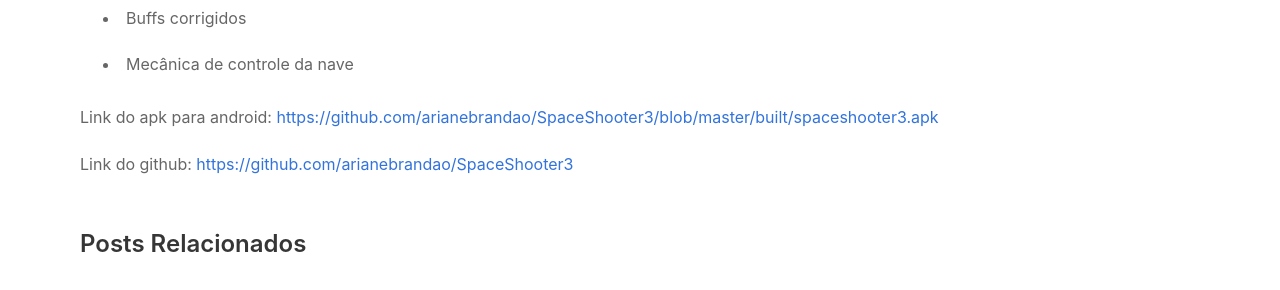
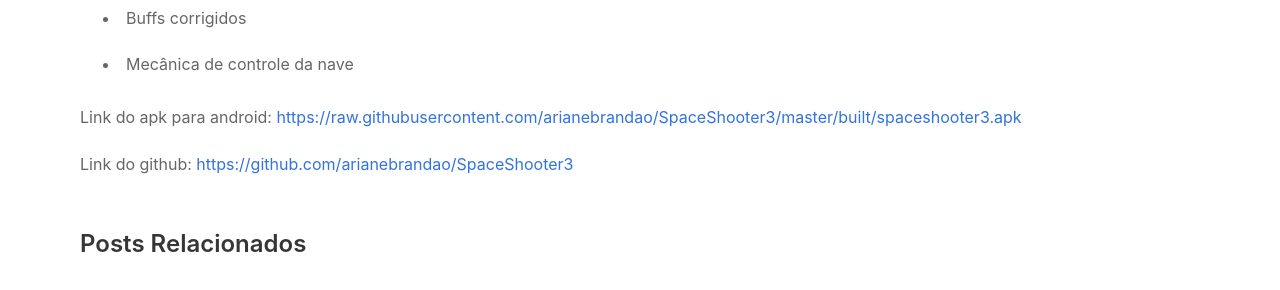
Before and after one commit to arianebrandao/arianebrandao.github.io, a Jekyll site: the page built from _posts/2018-03-03-spaceshooter3.md, in a window 1280 px wide. Shown: the part 994-1284 px from the top of the page. Built offline with Jekyll 4.4.1, drawn with Linux system fonts in a browser that asks for light colours; nearby versions of some CDN libraries; comment, search, counter and statistics services are not loaded; some of the changed lines change nothing that is shown.

Commit message:
fix(config): reduzir concorrência do html-proofer e ajustar link do apk
reduz max_concurrency do hydra para 10, evitando 503 intermitente do
github.com por rate limit com tráfego anônimo durante o rake test

atualiza link do apk no post do spaceshooter3 para raw.githubusercontent
para reduzir redirecionamentos em binário verificado pelo html-proofer

```diff
--- a/_posts/2018-03-03-spaceshooter3.md
+++ b/_posts/2018-03-03-spaceshooter3.md
@@ -29,6 +29,6 @@
 * Mecânica de controle da nave
 
 
-Link do apk para android: <https://github.com/arianebrandao/SpaceShooter3/blob/master/built/spaceshooter3.apk>
+Link do apk para android: <https://raw.githubusercontent.com/arianebrandao/SpaceShooter3/master/built/spaceshooter3.apk>
 
 Link do github: <https://github.com/arianebrandao/SpaceShooter3>
```
Also changed, not shown: 1 other file.
